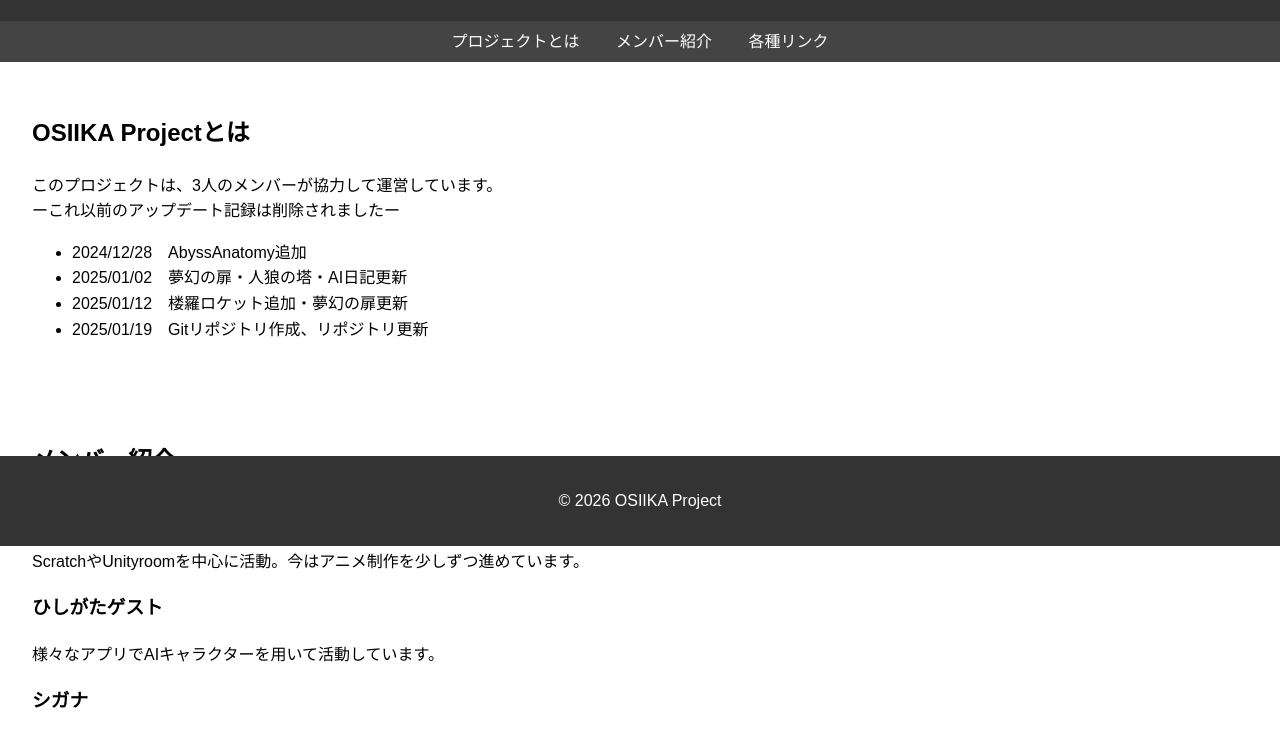
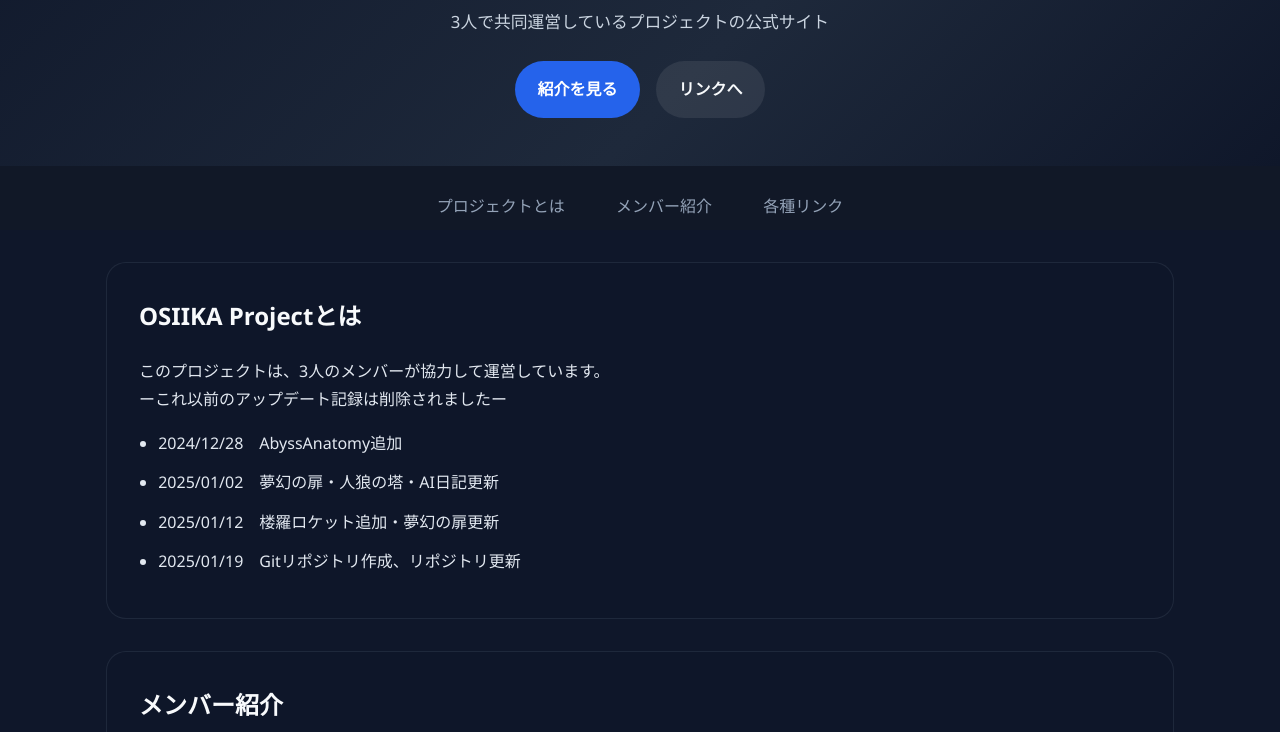
Before and after one commit to OSIIKA/2026OSIIKAProject, a plain HTML site: page index.html in a window 1280 px wide. Shown: the part 254-986 px from the top of the page. Drawn offline with Linux system fonts and the light colour scheme.

Commit message:
Update index.html

```diff
--- a/stylesheet.css
+++ b/stylesheet.css
@@ -1,50 +1,197 @@
+:root {
+    color-scheme: dark;
+    font-family: "Segoe UI", Arial, sans-serif;
+    background-color: #0f172a;
+    color: #e2e8f0;
+    line-height: 1.75;
+}
+
+* {
+    box-sizing: border-box;
+}
+
 body {
-    font-family: Arial, sans-serif;
-    line-height: 1.6;
     margin: 0;
-    padding: 0 0 4rem 0;
+    min-height: 100vh;
 }
-header {
-    background: #333;
-    color: #fff;
-    padding: 1rem 0;
+
+a {
+    color: inherit;
+}
+
+.hero {
+    background: linear-gradient(135deg, #0f172a 0%, #1e293b 60%, #0f172a 100%);
+    padding: 4rem 1rem 3rem;
     text-align: center;
 }
-nav {
-    background: #444;
+
+.hero-content {
+    max-width: 900px;
+    margin: 0 auto;
+}
+
+.eyebrow {
+    text-transform: uppercase;
+    letter-spacing: 0.25em;
+    color: #60a5fa;
+    margin-bottom: 1rem;
+    font-size: 0.9rem;
+}
+
+.hero h1 {
+    font-size: clamp(2.5rem, 5vw, 4.5rem);
+    margin: 0;
+}
+
+.hero p {
+    max-width: 720px;
+    margin: 1rem auto 1.5rem;
+    color: #cbd5e1;
+    font-size: 1.05rem;
+}
+
+.hero-buttons {
+    display: flex;
+    flex-wrap: wrap;
+    justify-content: center;
+    gap: 1rem;
+}
+
+.page-nav {
+    display: flex;
+    justify-content: center;
+    gap: 1.2rem;
+    flex-wrap: wrap;
+    padding: 1rem 1rem 0;
+    background: #111827;
+}
+
+.page-nav a {
+    color: #94a3b8;
+    text-decoration: none;
+    padding: 0.65rem 1rem;
+    border-radius: 999px;
+    transition: background 0.2s ease, color 0.2s ease;
+}
+
+.page-nav a:hover,
+.page-nav a:focus-visible {
+    background: rgba(148, 163, 184, 0.12);
+    color: #ffffff;
+}
+
+.container {
+    max-width: 1100px;
+    margin: 0 auto;
+    padding: 2rem 1rem 4rem;
+}
+
+.section-card {
+    background: rgba(15, 23, 42, 0.88);
+    border: 1px solid rgba(148, 163, 184, 0.12);
+    border-radius: 1.25rem;
+    padding: 2rem;
+    margin-bottom: 2rem;
+}
+
+.section-card h2 {
+    margin-top: 0;
+    color: #f8fafc;
+}
+
+.update-list {
+    padding-left: 1.2rem;
+    margin: 1rem 0 0;
+}
+
+.update-list li {
+    margin-bottom: 0.7rem;
+}
+
+.card-grid {
+    display: grid;
+    grid-template-columns: repeat(3, minmax(0, 1fr));
+    gap: 1.5rem;
+    margin-top: 1.5rem;
+}
+
+.card {
+    background: #111827;
+    border: 1px solid rgba(148, 163, 184, 0.12);
+    border-radius: 1rem;
+    padding: 1.5rem;
+}
+
+.card h3 {
+    margin-top: 0;
+    margin-bottom: 0.75rem;
+    color: #e2e8f0;
+}
+
+.card p {
+    margin: 0;
+    color: #94a3b8;
+}
+
+.link-grid {
+    display: flex;
+    flex-wrap: wrap;
+    gap: 1rem;
+    align-items: center;
+    margin-top: 1rem;
+}
+
+.button-link {
+    display: inline-flex;
+    align-items: center;
+    justify-content: center;
+    background: #2563eb;
     color: #fff;
-    padding: 0.5rem;
-    text-align: center;
-}
-nav a {
-    color: #fff;
-    margin: 0 1rem;
+    padding: 0.9rem 1.4rem;
+    border-radius: 999px;
     text-decoration: none;
-}
-section {
-    padding: 2rem;
-}
-.button-link {
-    display: inline-block;
-    background: #444;
-    color: #fff;
-    padding: 0.75rem 1.2rem;
-    border-radius: 0.5rem;
-    text-decoration: none;
-    margin: 0.5rem 0;
+    font-weight: 600;
     transition: background 0.2s ease, transform 0.2s ease;
 }
+
 .button-link:hover,
-.button-link:focus {
-    background: #666;
+.button-link:focus-visible {
+    background: #1d4ed8;
     transform: translateY(-1px);
 }
+
+.button-secondary {
+    background: rgba(255, 255, 255, 0.08);
+    color: #f8fafc;
+}
+
 footer {
-    background: #333;
-    color: #fff;
     text-align: center;
-    padding: 1rem 0;
-    position: fixed;
-    bottom: 0;
-    width: 100%;
+    padding: 1.5rem 1rem;
+    color: #94a3b8;
+    background: #020617;
 }
+
+@media (max-width: 920px) {
+    .card-grid {
+        grid-template-columns: 1fr;
+    }
+}
+
+@media (max-width: 640px) {
+    .hero {
+        padding: 3rem 1rem 2.5rem;
+    }
+
+    .hero p {
+        font-size: 1rem;
+    }
+
+    .hero-buttons {
+        flex-direction: column;
+    }
+
+    .page-nav {
+        padding-bottom: 1rem;
+    }
+}
```
Also changed, not shown: 1 other file.
